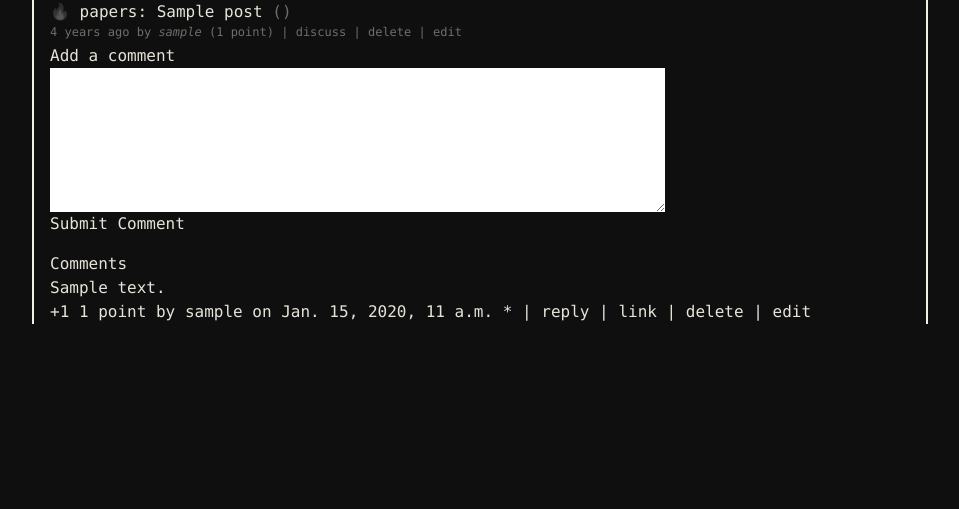
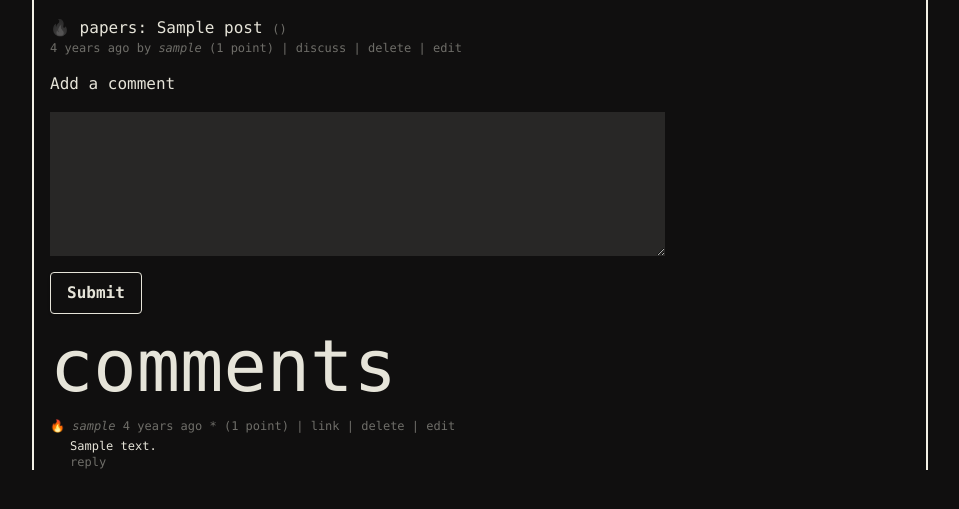
Before and after one commit to peppedilillo/ist, a Django app: page /posts/1/ in a window 1280 px wide. Shown: the part 32-541 px from the top of the page, without its empty margins (160-1119 px from the left). Run offline with Django 5.2, Linux system fonts and the light colour scheme; a user stored in the database is signed in; tables that the repository leaves empty hold one stand-in row (values such as "Sample post"); parts of the project's set-up code (start-up, migrations or seed data) failed here and were passed over.

Commit message:
styled post details

```diff
--- a/mb/templates/mb/includes/comment.html
+++ b/mb/templates/mb/includes/comment.html
@@ -1,21 +1,48 @@
-{{ comment.content }}
-<br>
+{% load mb_extras %}
+<div>
+    <!--comment upvote, metadata and buttons-->
+    <div class="text-base-600 mb-1">
+        <!--only show upvote functionalities if the user is authenticated.-->
+        {% if request.user.is_authenticated %}
+            {% csrf_token %}
             <a id="up_{{ comment.id }}"
                onclick="upvoteComment(this)"
                data-upvote-url="{% url 'mb:comment_upvote' comment.id %}"
                data-redirect-url="{% url 'login' %}"
-   style="cursor: pointer">+1</a>
-<span class="score" id="score_{{ comment.id }}">{{ comment.nlikes }} point{{ comment.nlikes|pluralize }}</span>
-by <a href="{% url 'mb:profile' comment.user.id %}">{{ comment.user }}</a>
-on {{ comment.date }}
+               class="cursor-pointer">
+                <!--if user does not like post this will be displayed (grayed out)-->
+                <span class="{% if comment.is_fan %}hidden{% endif %} grayscale opacity-30"
+                      data-state="inactive">🔥</span>
+                <!--else this-->
+                <span class="{% if not comment.is_fan %}hidden{% endif %} grayscale-0 opacity-100"
+                      data-state="active">🔥</span>
+            </a>
+        {% endif %}
+        <a href="{% url 'mb:profile' comment.user.id %}"
+        class="italic hover:text-base-100 cursor-pointer">{{ comment.user }}</a>
+        {{ comment.date|timeago }} ago
         {% if comment.edited %}
             <a href="{% url 'mb:comment_history' comment.id %}">*</a>
         {% endif %}
+        (<span class="score" id="score_{{ comment.id }}">{{ comment.nlikes }} point{{ comment.nlikes|pluralize }}</span>)
+        | <a href="{% url 'mb:comment_detail' comment.id %}"
+             class="hover:text-base-100 cursor-pointer">link</a>
+        {% if comment.user == request.user or request.user.has_mod_rights %}
+            | <a href="{% url 'mb:comment_delete' comment.id %}"
+                 class="hover:text-base-100 cursor-pointer">delete</a>
+            | <a href="{% url 'mb:comment_edit' comment.id %}"
+                 class="hover:text-base-100 cursor-pointer">edit</a>
+        {% endif %}
+        </div>
+    <div class="ml-5">
+        <!--comment content-->
+        {{ comment.content }}
+    </div>
+    <div class="text-base-600 mb-1 ml-5">
+        <!--reply button-->
         {% if request.user.is_authenticated %}
-    | <a href="{% url 'mb:comment_reply' comment.id %}">reply</a>
+            <a href="{% url 'mb:comment_reply' comment.id %}"
+               class="hover:text-base-100 cursor-pointer">reply</a>
         {% endif %}
-| <a href="{% url 'mb:comment_detail' comment.id %}">link</a>
-{% if comment.user == request.user or request.user.has_mod_rights %}
-    | <a href="{% url 'mb:comment_delete' comment.id %}">delete</a>
-    | <a href="{% url 'mb:comment_edit' comment.id %}">edit</a>
-{% endif %}
+    </div>
+</div>
--- a/mb/templates/mb/includes/post.html
+++ b/mb/templates/mb/includes/post.html
@@ -21,10 +21,10 @@
         <a href="{{ post.url }}">
             {% if show_prefix %}{{ post.board_prefix }}{% endif %}
         {{ post.title }}</a>
-        <span class="text-base-600">({{ post.url|truncatesmart }})</span>
+        <span class="text-base-600 text-xs">({{ post.url|truncatesmart }})</span>
     </div>
     <!--post metadata and buttons-->
-    <div class="text-base-600 text-xs mb-1">
+    <div class="text-base-600 mb-1 text-xs">
         {{ post.date|timeago }} ago by
         <a href="{% url 'mb:profile' post.user.id %}"
            class="italic hover:text-base-100 cursor-pointer">{{ post.user }}</a>
--- a/mb/templates/mb/includes/replies.html
+++ b/mb/templates/mb/includes/replies.html
@@ -2,11 +2,9 @@
     <p>
         {% include "mb/includes/comment.html" with comment=reply %}
         {% if depth < max_depth %}
-            <ul>
-                {% include "mb/includes/replies.html" with comment=reply depth=depth|add:"1" %}
-            </ul>
+            <ul class="ml-8">{% include "mb/includes/replies.html" with comment=reply depth=depth|add:"1" %}</ul>
         {% else %}
-            | <a href="{% url 'mb:comment_detail' reply.id %}">more replies...</a>
+            <div class="ml-5 mb-4"><a href="{% url 'mb:comment_detail' reply.id %}">more replies...</a></div>
         {% endif %}
     </p>
 {% endfor %}
--- a/mb/templates/mb/post_detail.html
+++ b/mb/templates/mb/post_detail.html
@@ -1,32 +1,33 @@
 {% extends 'base.html' %}
+{% load mb_extras %}
+
 {% block content %}
     <!-- post title and content -->
-    <p>{% include "mb/includes/post.html" with post=post show_prefix=show_prefix %}</p>
+    <div class="my-4">{% include "mb/includes/post.html" with post=post show_prefix=show_prefix %}</div>
     <!-- comment form -->
     {% if comment_form %}
             {% if user.is_authenticated %}
-            <h3>Add a comment</h3>
+                <div class="my-4">Add a comment</div>
                 <form method="post" action="{% url 'mb:post_comment' post.id %}">
                     {% csrf_token %}
-                {{ comment_form.content }}
-                <p>
-                    <button type="submit">Submit Comment</button>
-                </p>
+                    <div class="my-4">{{ comment_form.content | addclass:'bg-base-900 text-base-100' }}</div>
+                    <button type="submit"
+                    class="bg-white hover:bg-gray-100 text-gray-800
+                    font-semibold py-2 px-4 border border-gray-400
+                    rounded shadow">Submit</button>
                 </form>
             {% else %}
-            <p>
-                <a href="{% url 'login' %}">Log in</a> to add a comment.
-            </p>
+                    <div class="my-4"><a href="{% url 'login' %}">Login</a> to add a comment.</div>
             {% endif %}
     {% endif %}
     <!-- comment section -->
-    <h2>Comments</h2>
+    <div class="my-4 text-7xl">comments</div>
     {% for comment in comments %}
-        {% include "mb/includes/comment.html" with comment=comment %}
-        <ul>
+        <div class="text-xs">{% include "mb/includes/comment.html" with comment=comment %}</div>
+        <ul class="ml-8 text-xs">
             {% include "mb/includes/replies.html" with depth=1 %}
         </ul>
     {% empty %}
-        <p>No comments yet.</p>
+        <div class="my-4 text-xs">No comments yet.</p>
     {% endfor %}
 {% endblock %}
--- a/mb/templatetags/mb_extras.py
+++ b/mb/templatetags/mb_extras.py
@@ -45,3 +45,8 @@ def truncatesmart(value, limit=24):
 @register.filter
 def timeago(value):
     return timesince(value, depth=1)
+
+
+@register.filter(name='addclass')
+def addclass(value, arg):
+    return value.as_widget(attrs={'class': arg})
--- a/mb/views.py
+++ b/mb/views.py
@@ -90,6 +90,7 @@ def eager_replies(comments, depth: int, user_id=None):
 
 
 def post_detail(request, post_id: int) -> HttpResponse:
+    # TODO: this could be achieved with one less db query prefetching comments
     post = get_object_or_404(Post, pk=post_id)
     comments = eager_replies(
         post.comments.filter(parent=None),
@@ -175,10 +176,18 @@ def post_comment(request, post_id: int) -> HttpResponse:
 
 
 def comment_detail(request, comment_id: int) -> HttpResponse:
-    comment = get_object_or_404(eager_replies(Comment.objects, depth=MAX_DEPTH), pk=comment_id)
+    comment = get_object_or_404(
+        Comment.objects.select_related('post'),
+        pk=comment_id
+    )
+    comments = eager_replies(
+        Comment.objects.filter(pk=comment_id),
+        depth=MAX_DEPTH,
+        user_id=request.user.id,
+    ).order_by("-date")
     context = {
         "post": comment.post,
-        "comments": [comment],
+        "comments": comments,
         "show_prefix": True,
         "max_depth": MAX_DEPTH,
     }
--- a/static/css/output.css
+++ b/static/css/output.css
@@ -562,9 +562,37 @@ video {
   margin: 1rem;
 }
 
+.m-1 {
+  margin: 0.25rem;
+}
+
+.m-5 {
+  margin: 1.25rem;
+}
+
 .mx-auto {
   margin-left: auto;
   margin-right: auto;
+}
+
+.my-4 {
+  margin-top: 1rem;
+  margin-bottom: 1rem;
+}
+
+.my-8 {
+  margin-top: 2rem;
+  margin-bottom: 2rem;
+}
+
+.my-6 {
+  margin-top: 1.5rem;
+  margin-bottom: 1.5rem;
+}
+
+.my-16 {
+  margin-top: 4rem;
+  margin-bottom: 4rem;
 }
 
 .mb-1 {
@@ -579,8 +607,32 @@ video {
   margin-top: 1rem;
 }
 
-.mt-10 {
-  margin-top: 2.5rem;
+.mr-2 {
+  margin-right: 0.5rem;
+}
+
+.ml-4 {
+  margin-left: 1rem;
+}
+
+.ml-8 {
+  margin-left: 2rem;
+}
+
+.ml-1 {
+  margin-left: 0.25rem;
+}
+
+.ml-6 {
+  margin-left: 1.5rem;
+}
+
+.ml-5 {
+  margin-left: 1.25rem;
+}
+
+.mb-2 {
+  margin-bottom: 0.5rem;
 }
 
 .block {
@@ -627,6 +695,14 @@ video {
   margin-bottom: calc(0.5rem * var(--tw-space-y-reverse));
 }
 
+.rounded {
+  border-radius: 0.25rem;
+}
+
+.border {
+  border-width: 1px;
+}
+
 .border-x-2 {
   border-left-width: 2px;
   border-right-width: 2px;
@@ -642,8 +718,36 @@ video {
   background-color: rgb(16 15 15 / var(--tw-bg-opacity));
 }
 
-.p-10 {
-  padding: 2.5rem;
+.bg-base-100 {
+  --tw-bg-opacity: 1;
+  background-color: rgb(230 228 217 / var(--tw-bg-opacity));
+}
+
+.bg-base-600 {
+  --tw-bg-opacity: 1;
+  background-color: rgb(111 110 105 / var(--tw-bg-opacity));
+}
+
+.bg-base-800 {
+  --tw-bg-opacity: 1;
+  background-color: rgb(64 62 60 / var(--tw-bg-opacity));
+}
+
+.bg-base-900 {
+  --tw-bg-opacity: 1;
+  background-color: rgb(40 39 38 / var(--tw-bg-opacity));
+}
+
+.bg-opacity-10 {
+  --tw-bg-opacity: 0.1;
+}
+
+.bg-opacity-50 {
+  --tw-bg-opacity: 0.5;
+}
+
+.p-2 {
+  padding: 0.5rem;
 }
 
 .px-2 {
@@ -656,12 +760,13 @@ video {
   padding-bottom: 0.5rem;
 }
 
-.pt-10 {
-  padding-top: 2.5rem;
+.px-4 {
+  padding-left: 1rem;
+  padding-right: 1rem;
 }
 
-.pt-4 {
-  padding-top: 1rem;
+.pb-4 {
+  padding-bottom: 1rem;
 }
 
 .text-left {
@@ -686,8 +791,37 @@ video {
   line-height: 1rem;
 }
 
+.text-sm {
+  font-size: 0.875rem;
+  line-height: 1.25rem;
+}
+
+.text-lg {
+  font-size: 1.125rem;
+  line-height: 1.75rem;
+}
+
+.text-4xl {
+  font-size: 2.25rem;
+  line-height: 2.5rem;
+}
+
+.text-6xl {
+  font-size: 3.75rem;
+  line-height: 1;
+}
+
+.text-7xl {
+  font-size: 4.5rem;
+  line-height: 1;
+}
+
 .font-bold {
   font-weight: 700;
+}
+
+.font-semibold {
+  font-weight: 600;
 }
 
 .italic {
@@ -729,48 +863,23 @@ video {
   color: rgb(208 162 21 / var(--tw-text-opacity));
 }
 
-.text-red {
-  --tw-text-opacity: 1;
-  color: rgb(175 48 41 / var(--tw-text-opacity));
-}
-
-.text-blue {
-  --tw-text-opacity: 1;
-  color: rgb(32 94 166 / var(--tw-text-opacity));
-}
-
-.text-purple {
-  --tw-text-opacity: 1;
-  color: rgb(94 64 157 / var(--tw-text-opacity));
-}
-
-.text-green {
-  --tw-text-opacity: 1;
-  color: rgb(102 128 11 / var(--tw-text-opacity));
-}
-
-.opacity-10 {
-  opacity: 0.1;
+.opacity-100 {
+  opacity: 1;
 }
 
 .opacity-30 {
   opacity: 0.3;
 }
 
-.opacity-50 {
-  opacity: 0.5;
+.shadow {
+  --tw-shadow: 0 1px 3px 0 rgb(0 0 0 / 0.1), 0 1px 2px -1px rgb(0 0 0 / 0.1);
+  --tw-shadow-colored: 0 1px 3px 0 var(--tw-shadow-color), 0 1px 2px -1px var(--tw-shadow-color);
+  box-shadow: var(--tw-ring-offset-shadow, 0 0 #0000), var(--tw-ring-shadow, 0 0 #0000), var(--tw-shadow);
 }
 
-.opacity-100 {
-  opacity: 1;
-}
-
-.opacity-0 {
-  opacity: 0;
-}
-
-.opacity-20 {
-  opacity: 0.2;
+.grayscale {
+  --tw-grayscale: grayscale(100%);
+  filter: var(--tw-blur) var(--tw-brightness) var(--tw-contrast) var(--tw-grayscale) var(--tw-hue-rotate) var(--tw-invert) var(--tw-saturate) var(--tw-sepia) var(--tw-drop-shadow);
 }
 
 .grayscale-0 {
```
Also changed, not shown: other parts of static/css/output.css (+16 -52 lines). Lines whose indentation alone changed are shown as unchanged.
